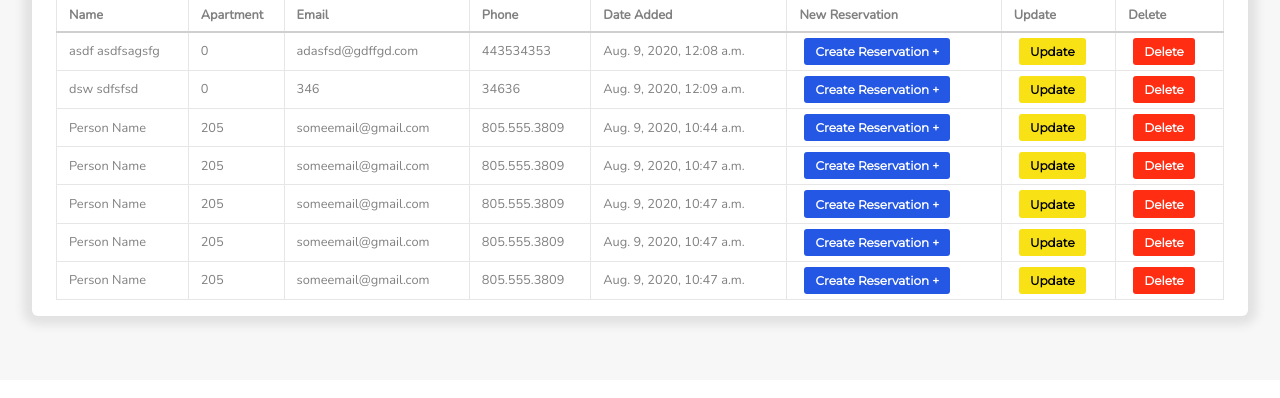
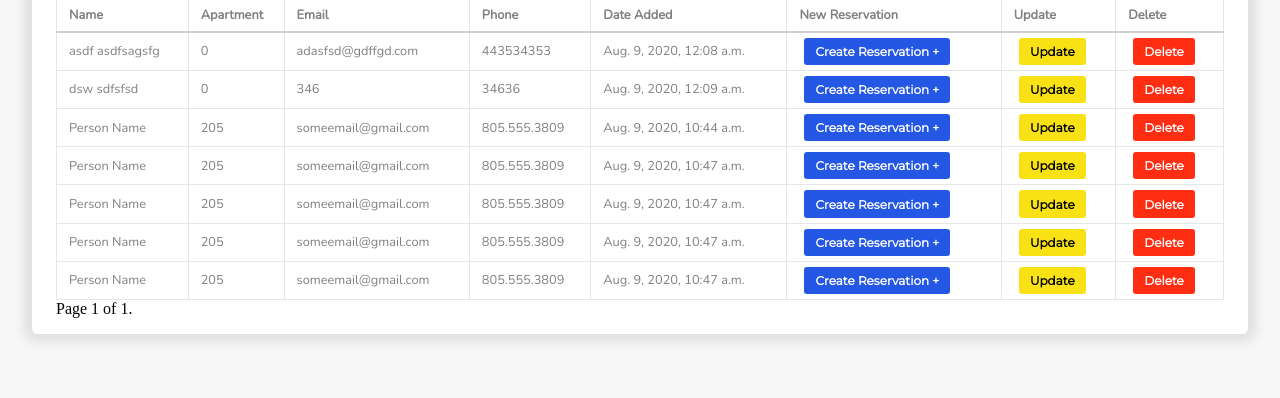
Before and after one commit to ObiTracks/BloomV1, a Django app: page /residents/3/ in a window 1280 px wide. Shown: the part 716-1114 px from the top of the page. Before the commit the page ends 1045 px from the top, so only its background shows below. Run offline with Django 3.2, Linux system fonts and the light colour scheme; data comes from the database, SQL or seed files in the repository.

Commit message:
Mini milestone:pagination added to customers page

```diff
--- a/src/reservations/templates/customer/customers_all.html
+++ b/src/reservations/templates/customer/customers_all.html
@@ -42,29 +42,40 @@
                 <th>Delete</th>
             </tr>
 
-            {% for resident in residents %}
+            {% for resident in page_obj %}
             <tr class="data">
                 <td>{{resident.name}}</td>
                 <td>{{resident.apt}}</td>
                 <td>{{resident.email}}</td>
                 <td>{{resident.phone}}</td>
                 <td>{{resident.date_created}}</td>
-
-                <!-- {% if time_id != None %} -->
-                    <td><button class="btn"><a href="{% url 'create_reservation' time_id resident.id %}">Create Reservation +</a></button></td>
-
-                <!-- {% else %} -->
-                    <!-- <td><button class="btn"><a href="{% url 'create_reservation' None resident.id %}">Create Reservation +</a></button></td> -->
-                <!-- {% endif %} -->
-
-
+                <td><button class="btn"><a href="{% url 'create_reservation' time_id resident.id %}">Create Reservation +</a></button></td>
                 <td><button class='btn btn-info'><a href="{% url 'create_reservation' resident.id 5 %}">Update</a></button></td>
                 <td><button class='btn btn-danger'>Delete</button></td>
-
-
             </tr>
             {% endfor %}
         </table>
+        <!-- ------------------->
+
+
+        <div class="pagination">
+            <span class="step-links">
+                {% if page_obj.has_previous %}
+                <a href="?page=1">&laquo; first</a>
+                <a href="?page={{ page_obj.previous_page_number }}">previous</a>
+                {% endif %}
+
+                <span class="current">
+                    Page {{ page_obj.number }} of {{ page_obj.paginator.num_pages }}.
+                </span>
+
+                {% if page_obj.has_next %}
+                <a href="?page={{ page_obj.next_page_number }}">next</a>
+                <a href="?page={{ page_obj.paginator.num_pages }}">last &raquo;</a>
+                {% endif %}
+            </span>
+        </div>
+        <!-- ------------------->
     </div>
 </div>
 
--- a/src/reservations/views.py
+++ b/src/reservations/views.py
@@ -3,6 +3,7 @@ from django.contrib.admin.views.decorators import staff_member_required
 from django.http import Http404
 from django.shortcuts import render, redirect, get_object_or_404
 from django.forms import inlineformset_factory
+from django.core.paginator import Paginator
 from datetime import date
 
 from .models import (Customer, Day, TimeSlot, Reservation)
@@ -158,9 +159,19 @@ def customer(request, pk):
 
 
 def customers_all(request, tk):
+    # residents = Customer.objects.all()
+    # myFilter = CustomerFilter(request.GET, queryset=residents)
+    # residents = myFilter.qs
+
+
     residents = Customer.objects.all()
     myFilter = CustomerFilter(request.GET, queryset=residents)
     residents = myFilter.qs
+
+    paginator = Paginator(residents, 10)
+    page_number = request.GET.get('page')
+    page_obj = paginator.get_page(page_number)
+
     if tk != 'None':
         timeslot = TimeSlot.objects.get(id=tk)
         time_id = tk
@@ -193,7 +204,8 @@ def customers_all(request, tk):
         'residents': residents,
         'time_id': time_id,
         'myFilter':myFilter,
-        'stats':stats
+        'stats':stats,
+        'page_obj':page_obj
     }
     template_name = 'customer/customers_all.html'
 
```
